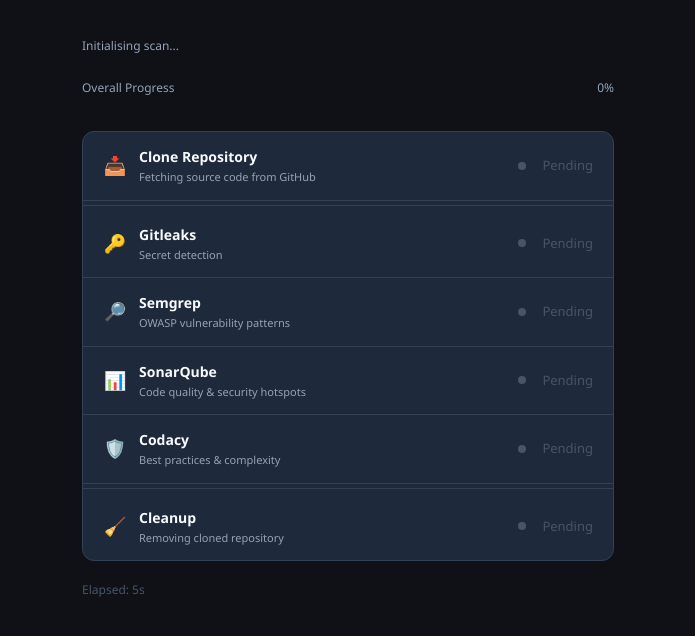
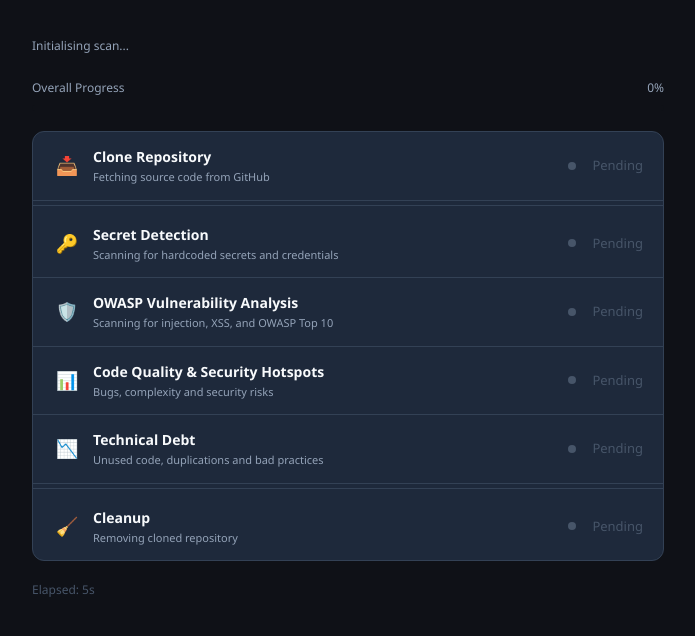
Before and after one commit to patyalav/sast-pipeline-demo, a website: page public/progress.html in a window 1280 px wide. Shown: the part 98-734 px from the top of the page, without its empty margins (292-987 px from the left). Drawn offline with Linux system fonts and the light colour scheme; no server answers.

Commit message:
Update HTML pages — scan categories, progress layout fix, dashboard center aligned

```diff
--- a/public/progress.html
+++ b/public/progress.html
@@ -24,18 +24,28 @@
       display         : flex;
       align-items     : center;
       gap             : 12px;
+      flex            : 1;
     }
 
     .step-icon {
       font-size       : 18px;
-      width           : 24px;
+      width           : 28px;
       text-align      : center;
+      flex-shrink     : 0;
+    }
+
+    .step-text {
+      flex            : 1;
+      min-width       : 0;
     }
 
     .step-name {
       font-size       : 14px;
       font-weight     : 600;
       color           : var(--text-primary);
+      white-space     : nowrap;
+      overflow        : hidden;
+      text-overflow   : ellipsis;
     }
 
     .step-desc {
@@ -48,11 +58,14 @@
       display         : flex;
       align-items     : center;
       gap             : 8px;
+      flex-shrink     : 0;
+      margin-left     : 16px;
     }
 
     .step-status {
       font-size       : 13px;
       font-weight     : 500;
+      white-space     : nowrap;
     }
 
     .step-status.pending { color: var(--text-faint); }
@@ -98,7 +111,7 @@
 </head>
 <body class="page-center">
 
-<div class="container-sm">
+<div class="container" style="max-width: 680px;">
 
   <!-- Header -->
   <div class="page-header">
@@ -127,7 +140,7 @@
     <div class="step-row" id="row-clone">
       <div class="step-left">
         <div class="step-icon">📥</div>
-        <div>
+        <div class="step-text">
           <div class="step-name">Clone Repository</div>
           <div class="step-desc">Fetching source code from GitHub</div>
         </div>
@@ -140,13 +153,13 @@
 
     <div class="divider"></div>
 
-    <!-- Gitleaks -->
+    <!-- Gitleaks — Secret Detection -->
     <div class="step-row" id="row-gitleaks">
       <div class="step-left">
         <div class="step-icon">🔑</div>
-        <div>
-          <div class="step-name">Gitleaks</div>
-          <div class="step-desc">Secret detection</div>
+        <div class="step-text">
+          <div class="step-name">Secret Detection</div>
+          <div class="step-desc">Scanning for hardcoded secrets and credentials</div>
         </div>
       </div>
       <div class="step-right">
@@ -155,13 +168,13 @@
       </div>
     </div>
 
-    <!-- Semgrep -->
+    <!-- Semgrep — OWASP Vulnerability Analysis -->
     <div class="step-row" id="row-semgrep">
       <div class="step-left">
-        <div class="step-icon">🔎</div>
-        <div>
-          <div class="step-name">Semgrep</div>
-          <div class="step-desc">OWASP vulnerability patterns</div>
+        <div class="step-icon">🛡️</div>
+        <div class="step-text">
+          <div class="step-name">OWASP Vulnerability Analysis</div>
+          <div class="step-desc">Scanning for injection, XSS, and OWASP Top 10</div>
         </div>
       </div>
       <div class="step-right">
@@ -170,13 +183,13 @@
       </div>
     </div>
 
-    <!-- SonarQube -->
+    <!-- SonarQube — Code Quality & Security Hotspots -->
     <div class="step-row" id="row-sonarqube">
       <div class="step-left">
         <div class="step-icon">📊</div>
-        <div>
-          <div class="step-name">SonarQube</div>
-          <div class="step-desc">Code quality &amp; security hotspots</div>
+        <div class="step-text">
+          <div class="step-name">Code Quality & Security Hotspots</div>
+          <div class="step-desc">Bugs, complexity and security risks</div>
         </div>
       </div>
       <div class="step-right">
@@ -185,13 +198,13 @@
       </div>
     </div>
 
-    <!-- Codacy -->
+    <!-- Codacy — Technical Debt -->
     <div class="step-row" id="row-codacy">
       <div class="step-left">
-        <div class="step-icon">🛡️</div>
-        <div>
-          <div class="step-name">Codacy</div>
-          <div class="step-desc">Best practices &amp; complexity</div>
+        <div class="step-icon">📉</div>
+        <div class="step-text">
+          <div class="step-name">Technical Debt</div>
+          <div class="step-desc">Unused code, duplications and bad practices</div>
         </div>
       </div>
       <div class="step-right">
@@ -206,7 +219,7 @@
     <div class="step-row" id="row-cleanup">
       <div class="step-left">
         <div class="step-icon">🧹</div>
-        <div>
+        <div class="step-text">
           <div class="step-name">Cleanup</div>
           <div class="step-desc">Removing cloned repository</div>
         </div>
@@ -263,8 +276,8 @@
     const row   = document.getElementById(`row-${key}`);
     if (!dot || !label || !row) return;
 
-    dot.className = `status-dot ${data.status}`;
-    row.className = `step-row${data.status === 'running' ? ' running' : ''}`;
+    dot.className   = `status-dot ${data.status}`;
+    row.className   = `step-row${data.status === 'running' ? ' running' : ''}`;
     label.className = `step-status ${data.status}`;
 
     switch (data.status) {
```
Also changed, not shown: public/dashboard.html (+5 -5 lines), public/index.html (+4 -4 lines).
